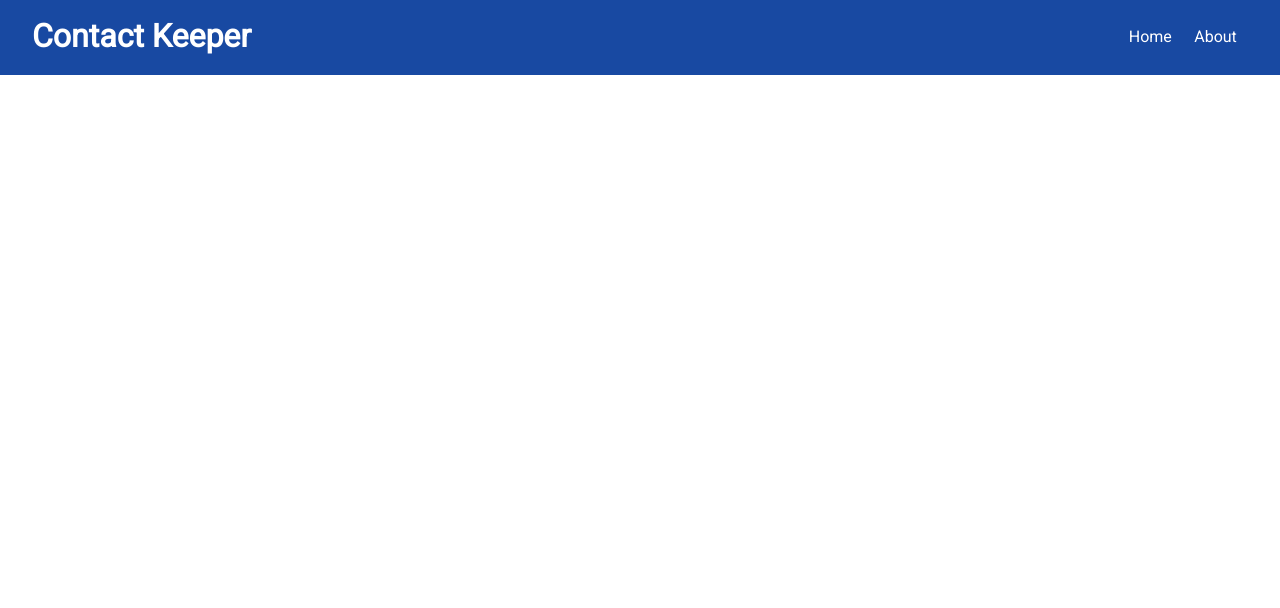
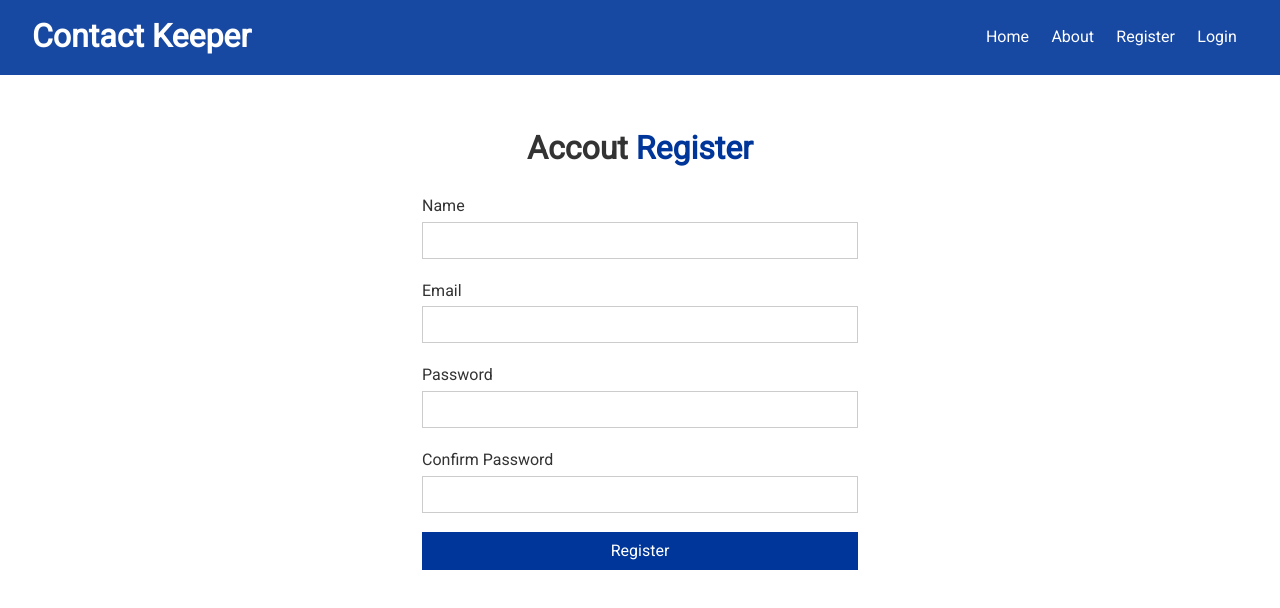
Before and after one commit to phishchiang/web3dviewer_system, a React (Create React App) app in the folder client/: page /register in a window 1280 px wide. Shown: the top 608 px of the page. Built offline with nearby package versions, Linux system fonts and the light colour scheme.

Commit message:
the login and register ui

```diff
--- a/client/src/App.js
+++ b/client/src/App.js
@@ -3,6 +3,8 @@ import { BrowserRouter as Router, Route, Switch } from "react-router-dom";
 import Navbar from "./components/layout/Navbar";
 import Home from "./components/pages/Home";
 import About from "./components/pages/About";
+import Register from "./components/auth/Register";
+import Login from "./components/auth/Login";
 import "./App.css";
 
 import ContactState from "./context/contact/ContactState";
@@ -19,6 +21,8 @@ const App = () => {
               <Switch>
                 <Route exact path="/" component={Home} />
                 <Route exact path="/about" component={About} />
+                <Route exact path="/register" component={Register} />
+                <Route exact path="/login" component={Login} />
               </Switch>
             </div>
           </Fragment>
--- /dev/null
+++ b/client/src/components/auth/Login.js
@@ -0,0 +1,52 @@
+import React, { useState } from "react";
+
+const Login = () => {
+  const [user, setUser] = useState({
+    email: "",
+    password: ""
+  });
+
+  const { name, email, password } = user;
+
+  const onChange = e => {
+    setUser({
+      ...user,
+      [e.target.name]: e.target.value
+    });
+  };
+
+  const onSubmit = e => {
+    e.preventDefault();
+    console.log("Login submit");
+  };
+
+  return (
+    <div className="form-container">
+      <h1>
+        Accout <span className="text-primary">Login</span>
+      </h1>
+      <form onSubmit={onSubmit}>
+        <div className="form-group">
+          <label htmlFor="email">Email</label>
+          <input type="email" name="email" value={email} onChange={onChange} />
+        </div>
+        <div className="form-group">
+          <label htmlFor="password">Password</label>
+          <input
+            type="password"
+            name="password"
+            value={password}
+            onChange={onChange}
+          />
+        </div>
+        <input
+          type="submit"
+          value="Login"
+          className="btn btn-primary btn-block"
+        />
+      </form>
+    </div>
+  );
+};
+
+export default Login;
--- /dev/null
+++ b/client/src/components/auth/Register.js
@@ -0,0 +1,67 @@
+import React, { useState } from "react";
+
+const Register = () => {
+  const [user, setUser] = useState({
+    name: "",
+    email: "",
+    password: "",
+    password2: ""
+  });
+
+  const { name, email, password, password2 } = user;
+
+  const onChange = e => {
+    setUser({
+      ...user,
+      [e.target.name]: e.target.value
+    });
+  };
+
+  const onSubmit = e => {
+    e.preventDefault();
+    console.log("Register submit");
+  };
+
+  return (
+    <div className="form-container">
+      <h1>
+        Accout <span className="text-primary">Register</span>
+      </h1>
+      <form onSubmit={onSubmit}>
+        <div className="form-group">
+          <label htmlFor="name">Name</label>
+          <input type="text" name="name" value={name} onChange={onChange} />
+        </div>
+        <div className="form-group">
+          <label htmlFor="email">Email</label>
+          <input type="email" name="email" value={email} onChange={onChange} />
+        </div>
+        <div className="form-group">
+          <label htmlFor="password">Password</label>
+          <input
+            type="password"
+            name="password"
+            value={password}
+            onChange={onChange}
+          />
+        </div>
+        <div className="form-group">
+          <label htmlFor="password2">Confirm Password</label>
+          <input
+            type="password"
+            name="password2"
+            value={password2}
+            onChange={onChange}
+          />
+        </div>
+        <input
+          type="submit"
+          value="Register"
+          className="btn btn-primary btn-block"
+        />
+      </form>
+    </div>
+  );
+};
+
+export default Register;
--- a/client/src/components/layout/Navbar.js
+++ b/client/src/components/layout/Navbar.js
@@ -15,6 +15,12 @@ const Navbar = ({ title, icon }) => {
         <li>
           <Link to="/about">About</Link>
         </li>
+        <li>
+          <Link to="/register">Register</Link>
+        </li>
+        <li>
+          <Link to="/login">Login</Link>
+        </li>
       </ul>
     </div>
   );
```
